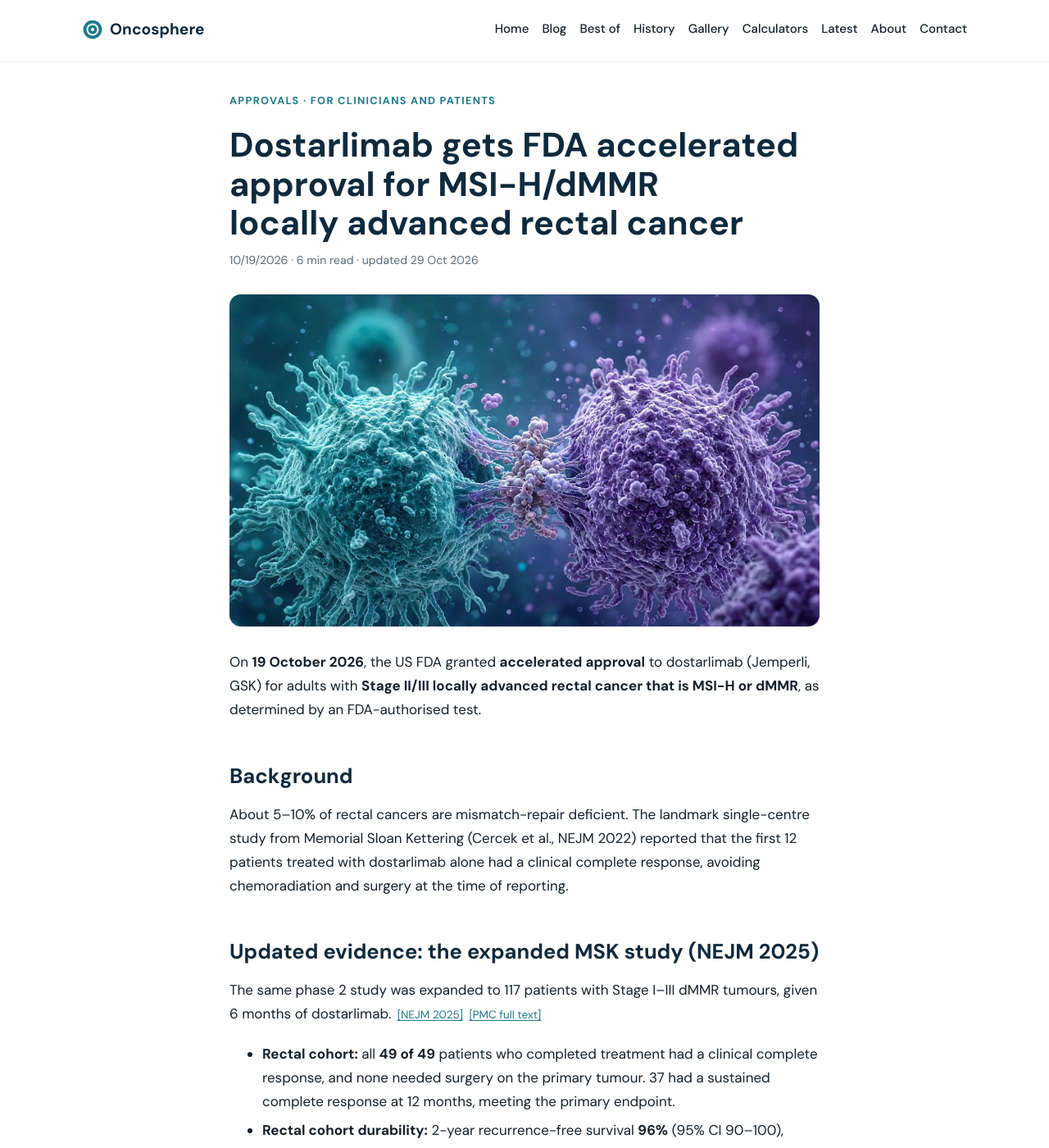
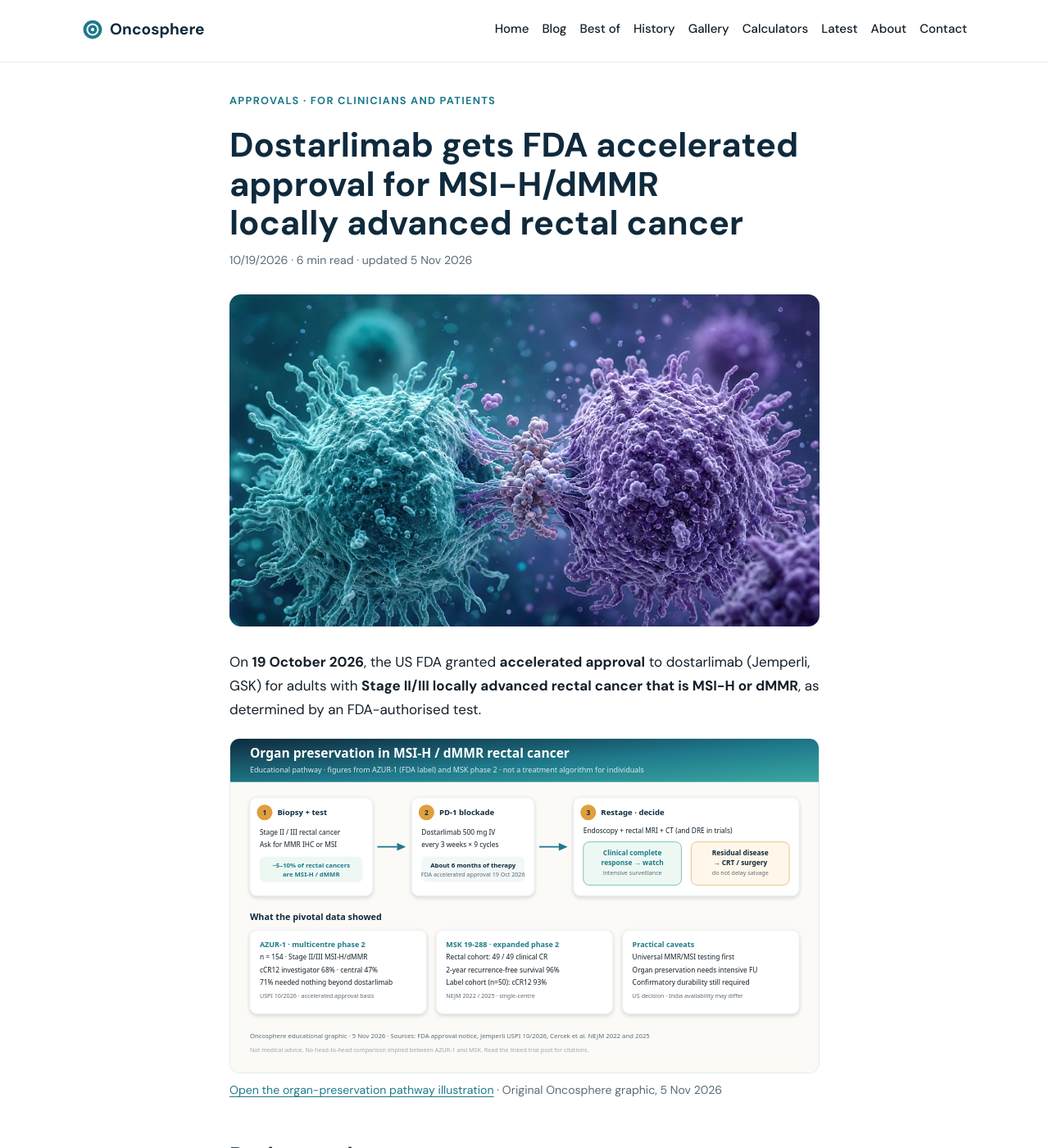
Before and after one commit to senthilstar/Oncosphere, a Jekyll site: the page built from _posts/2026-10-19-dostarlimab-msi-h-rectal-cancer.md, in a window 1280 px wide and 1400 px high. Shown: the whole window at 82% size. Built offline with Jekyll 4.4.1, drawn with Linux system fonts in a browser that asks for light colours.

Commit message:
Nightly add: dostarlimab organ-preservation pathway illustration (SVG) for MSI-H/dMMR rectal cancer; wire into trial post, gallery, paradigms and home

```diff
--- a/_posts/2026-10-19-dostarlimab-msi-h-rectal-cancer.md
+++ b/_posts/2026-10-19-dostarlimab-msi-h-rectal-cancer.md
@@ -1,6 +1,6 @@
 ---
 cover: immuno
-updated: 2026-10-29
+updated: 2026-11-05
 title: "Dostarlimab gets FDA accelerated approval for MSI-H/dMMR locally advanced rectal cancer"
 category: Approvals
 audience: clinicians and patients
@@ -25,6 +25,12 @@ sources:
     url: https://www.nejm.org/doi/full/10.1056/NEJMoa2017699
 ---
 On **19 October 2026**, the US FDA granted **accelerated approval** to dostarlimab (Jemperli, GSK) for adults with **Stage II/III locally advanced rectal cancer that is MSI-H or dMMR**, as determined by an FDA-authorised test.
+
+<figure style="margin:20px 0 8px">
+<img src="{{ '/assets/img/infographic-dostarlimab-organ-preservation.svg' | relative_url }}" alt="Organ-preservation pathway for MSI-H or dMMR locally advanced rectal cancer: test, treat with dostarlimab, then watch-and-wait or salvage" width="1200" height="680" style="width:100%;height:auto;border-radius:12px;border:1px solid #e3ecee;background:#fbfaf6">
+<figcaption class="meta"><a href="{{ '/dostarlimab-organ-preservation-pathway/' | relative_url }}">Open the organ-preservation pathway illustration</a> · Original Oncosphere graphic, 5 Nov 2026</figcaption>
+</figure>
+
 
 ## Background
 About 5–10% of rectal cancers are mismatch-repair deficient. The landmark single-centre study from Memorial Sloan Kettering (Cercek et al., NEJM 2022) reported that the first 12 patients treated with dostarlimab alone had a clinical complete response, avoiding chemoradiation and surgery at the time of reporting.
--- a/index.html
+++ b/index.html
@@ -22,6 +22,7 @@ title: "Discover Oncosphere: Insights on Cancer history, Cancer Treatments and l
 <a href="/first-line-systemic-therapy-in-advanced-cancers/"><figure ><img src="/assets/img/gallery-precision.jpg" alt="Precision oncology pathway" loading="lazy" width="600" height="340" style="width:100%;height:auto;border-radius:10px"><figcaption>Precision oncology: test before you treat.</figcaption></figure></a>
 <a href="/first-line-systemic-therapy-in-advanced-cancers/"><figure ><img src="/assets/img/gallery-pillars.jpg" alt="Pillars of systemic therapy" loading="lazy" width="600" height="340" style="width:100%;height:auto;border-radius:10px"><figcaption>The four pillars of modern systemic therapy (illustrative).</figcaption></figure></a>
 <a href="/destiny-breast-11-trial/"><figure ><img src="/assets/img/gallery-adc.jpg" alt="Antibody drug conjugate" loading="lazy" width="600" height="340" style="width:100%;height:auto;border-radius:10px"><figcaption>Antibody–drug conjugate (e.g. trastuzumab deruxtecan), schematic.</figcaption></figure></a>
+<a href="/dostarlimab-organ-preservation-pathway/"><figure ><img src="/assets/img/infographic-dostarlimab-organ-preservation.svg" alt="Organ-preservation pathway for MSI-H or dMMR rectal cancer" loading="lazy" width="600" height="340" style="width:100%;height:auto;border-radius:10px"><figcaption>Dostarlimab organ-preservation pathway (new).</figcaption></figure></a>
 </div></section>
 <section class="light"><div class="wrap block reveal"><h2 class="label"><a class="hlink" href="/general-topics/">General Medical Topics →</a></h2><p><a href="{{ '/calculators/' | relative_url }}">Oncology calculators →</a></p><p>Sharing thoughtful discussions on medical topics that matter to oncologists and their patients.</p><p><a href="/general-topics/#vaccination">Vaccination during chemotherapy</a> · <a href="/general-topics/#febrile-neutropenia">Febrile neutropenia at home</a> · <a href="/general-topics/#onco-cardiology">Onco-cardiology basics</a> · <a href="/general-topics/#cmchis-pmjay">CMCHIS / PM-JAY coverage</a></p>
 {% assign nsrc = 0 %}{% for p in site.posts %}{% assign nsrc = nsrc | plus: p.sources.size %}{% endfor %}<div class="stats reveal" style="grid-template-columns:1fr;max-width:320px"><div class="stat"><h3 data-count="{{ nsrc }}">{{ nsrc }}</h3><p class="strong">Trusted Source</p><p>Primary references cited across posts (journals, FDA, guidelines)</p></div></div></div></section>
```
Also changed, not shown: dostarlimab-organ-preservation-pathway.md (added, +29 -0 lines), gallery.md (+2 -1 lines), paradigms.md (+1 -0 lines), assets/img/infographic-dostarlimab-organ-preservation.svg (added).
